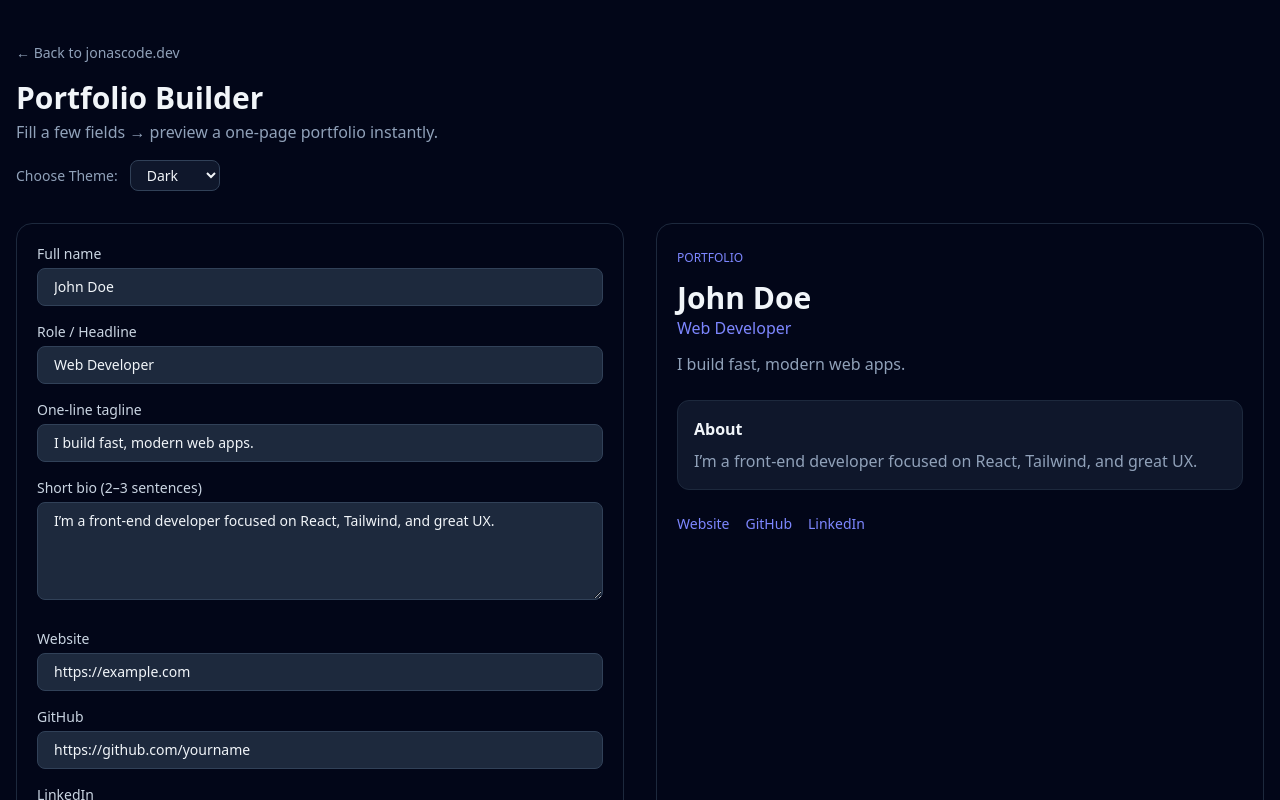
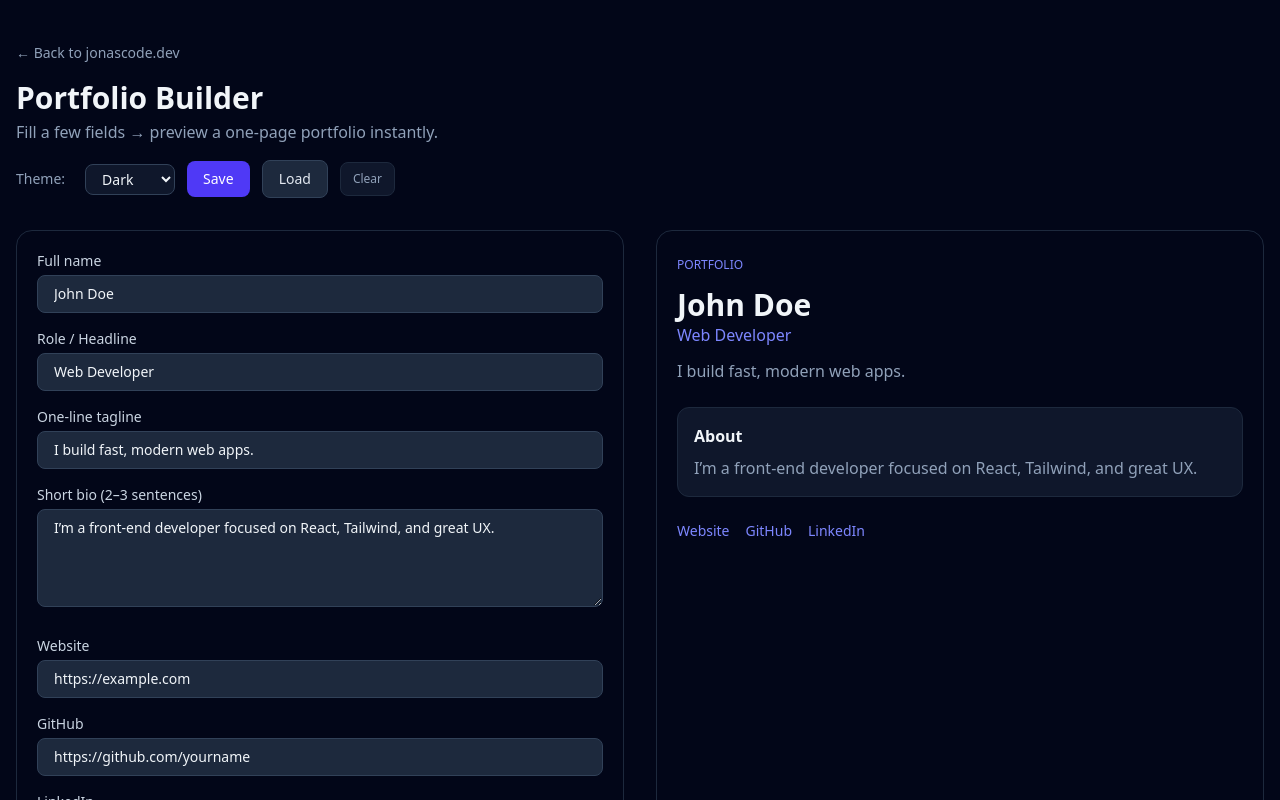
Before and after one commit to youniscode/my-portfolio, a React (Vite) app: page /portfolio-builder in a window 1280 px wide. Shown: the top 800 px of the page. Built offline with nearby package versions, Linux system fonts and the light colour scheme.

Commit message:
feat: add Save/Load/Clear to Portfolio Builder with localStorage + banner

```diff
--- a/src/pages/PortfolioBuilder.jsx
+++ b/src/pages/PortfolioBuilder.jsx
@@ -1,6 +1,8 @@
 // src/pages/portfolio-builder/PortfolioBuilder.jsx
-import { useMemo, useRef, useState } from "react";
+import { useMemo, useRef, useState, useEffect } from "react";
 import { Link } from "react-router-dom";
+
+const STORAGE_KEY = "portfolioBuilder:v1";
 
 export default function PortfolioBuilder() {
   const [form, setForm] = useState({
@@ -13,9 +15,47 @@ export default function PortfolioBuilder() {
     linkedin: "https://linkedin.com/in/yourname",
   });
 
-  const [theme, setTheme] = useState("dark"); // new state for theme
+  const [theme, setTheme] = useState("dark");
+  const [banner, setBanner] = useState(null); // success/error status
   const previewRef = useRef(null);
 
+  // ---- Save / Load / Clear functions ----
+  const showBanner = (type, msg) => {
+    setBanner({ type, msg });
+    setTimeout(() => setBanner(null), 2500);
+  };
+
+  const savePortfolio = () => {
+    const payload = { form, theme, savedAt: new Date().toISOString() };
+    localStorage.setItem(STORAGE_KEY, JSON.stringify(payload));
+    showBanner("success", "Portfolio saved locally.");
+  };
+
+  const loadPortfolio = () => {
+    const raw = localStorage.getItem(STORAGE_KEY);
+    if (!raw) return showBanner("error", "No saved portfolio found.");
+    try {
+      const { form: savedForm, theme: savedTheme } = JSON.parse(raw);
+      if (savedForm) setForm((prev) => ({ ...prev, ...savedForm }));
+      if (savedTheme) setTheme(savedTheme);
+      showBanner("success", "Saved portfolio loaded.");
+    } catch {
+      showBanner("error", "Could not read saved data.");
+    }
+  };
+
+  const clearSaved = () => {
+    localStorage.removeItem(STORAGE_KEY);
+    showBanner("success", "Saved data cleared.");
+  };
+
+  useEffect(() => {
+    if (localStorage.getItem(STORAGE_KEY)) {
+      showBanner("success", "Saved draft detected — you can Load it.");
+    }
+  }, []);
+
+  // ---- Form handling ----
   const handle = (e) => {
     const { name, value } = e.target;
     setForm((f) => ({ ...f, [name]: value }));
@@ -30,7 +70,7 @@ export default function PortfolioBuilder() {
     };
   }, [form]);
 
-  // Theme styling logic
+  // ---- Themes ----
   const themes = {
     dark: {
       bg: "bg-slate-950",
@@ -63,6 +103,7 @@ export default function PortfolioBuilder() {
 
   const t = themes[theme];
 
+  // ---- Copy / Download HTML ----
   const copyHtml = async () => {
     const node = previewRef.current;
     if (!node) return;
@@ -81,6 +122,7 @@ export default function PortfolioBuilder() {
     URL.revokeObjectURL(a.href);
   };
 
+  // ---- UI ----
   return (
     <div className="min-h-screen bg-slate-950 text-slate-100">
       <div className="max-w-7xl mx-auto px-4 py-10">
@@ -93,9 +135,24 @@ export default function PortfolioBuilder() {
           Fill a few fields → preview a one-page portfolio instantly.
         </p>
 
-        {/* Theme Selector */}
-        <div className="mt-4">
-          <label className="text-sm text-slate-400 mr-3">Choose Theme:</label>
+        {/* Status Banner */}
+        {banner && (
+          <div
+            role="status"
+            aria-live="polite"
+            className={`mt-4 mb-2 rounded-lg px-3 py-2 text-sm ${
+              banner.type === "success"
+                ? "bg-emerald-500/10 text-emerald-300 ring-1 ring-emerald-400/30"
+                : "bg-rose-500/10 text-rose-300 ring-1 ring-rose-400/30"
+            }`}
+          >
+            {banner.msg}
+          </div>
+        )}
+
+        {/* Theme + Save controls */}
+        <div className="mt-4 flex flex-wrap gap-3 items-center">
+          <label className="text-sm text-slate-400 mr-2">Theme:</label>
           <select
             value={theme}
             onChange={(e) => setTheme(e.target.value)}
@@ -105,6 +162,30 @@ export default function PortfolioBuilder() {
             <option value="light">Light</option>
             <option value="accent">Accent</option>
           </select>
+
+          <button
+            type="button"
+            onClick={savePortfolio}
+            className="bg-indigo-600 hover:bg-indigo-500 text-white px-4 py-2 rounded-lg text-sm font-medium"
+          >
+            Save
+          </button>
+
+          <button
+            type="button"
+            onClick={loadPortfolio}
+            className="bg-slate-800 hover:bg-slate-700 border border-slate-700 text-slate-200 px-4 py-2 rounded-lg text-sm"
+          >
+            Load
+          </button>
+
+          <button
+            type="button"
+            onClick={clearSaved}
+            className="bg-slate-900 hover:bg-slate-800 border border-slate-800 text-slate-400 px-3 py-2 rounded-lg text-xs"
+          >
+            Clear
+          </button>
         </div>
 
         <div className="grid lg:grid-cols-2 gap-8 mt-8">
@@ -244,6 +325,7 @@ function Input({ label, ...props }) {
     </label>
   );
 }
+
 function Text({ label, ...props }) {
   return (
     <label className="block text-sm">
```
